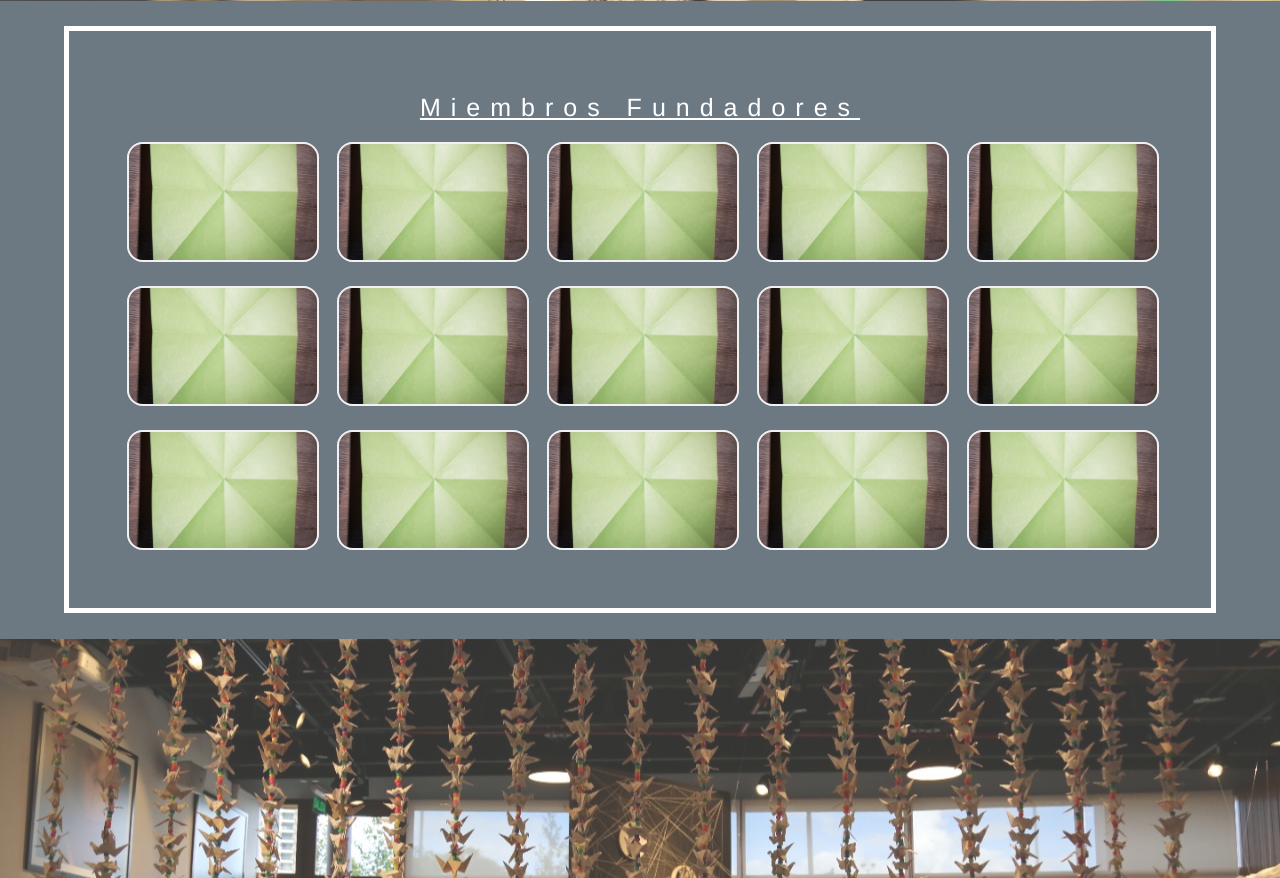
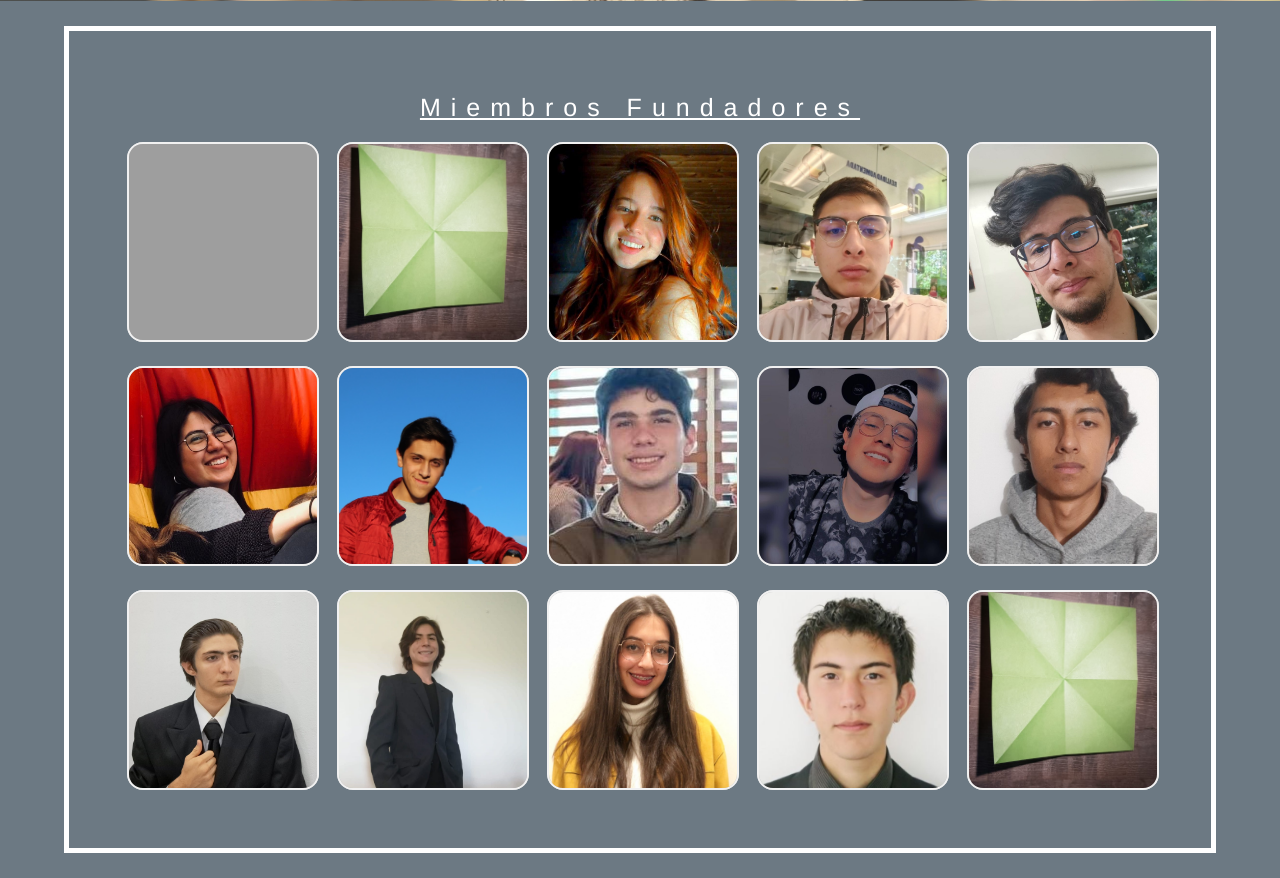
Before and after one commit to janayajoo/OrigamiSabana, a PHP site: page / in a window 1280 px wide. Shown: the part 4129-5007 px from the top of the page. Run offline with PHP 8.4, Linux system fonts and the light colour scheme; grey boxes are pictures that could not be loaded.

Commit message:
agregado de fotos p1

```diff
--- a/css/style.css
+++ b/css/style.css
@@ -153,7 +153,7 @@ nav ul li a {
 .flip-card {
     background-color: transparent;
     width: 15vw;
-    height: 15vh;
+    height: 25vh;
     /* border: 0.25vh solid #f1f1f1; */
     border-radius: 2vh;
     perspective: 1000px; /* Remove this if you don't want the 3D effect */
@@ -202,6 +202,7 @@ nav ul li a {
 
   /* Style the back side */
   .flip-card-back {
+    padding-top: 2vh;
     background-color: var(--color-white);
     color: var(--color-black);
     transform: rotateY(180deg);
--- a/index.html
+++ b/index.html
@@ -279,7 +279,7 @@
                 <div class="flip-card">
                   <div class="flip-card-inner">
                     <div class="flip-card-front">
-                      <img src="./img/paso1.jpeg" alt="Avatar" class="imgPeople">
+                      <img src="./img/Integrantes/" alt="Avatar" class="imgPeople">
                     </div>
                     <div class="flip-card-back">
                       <h5>John Doe</h5>
@@ -307,10 +307,10 @@
                   <div class="flip-card">
                     <div class="flip-card-inner">
                       <div class="flip-card-front">
-                        <img src="./img/paso1.jpeg" alt="Avatar" class="imgPeople">
+                        <img src="./img/Integrantes/Catalina Yepes.jpg" alt="Avatar" class="imgPeople">
                       </div>
                       <div class="flip-card-back">
-                        <h5>John Doe</h5>
+                        <h5>Catalina Yepes</h5>
                         <p>Architect & Engineer</p>
                       </div>
                     </div>
@@ -321,10 +321,10 @@
                   <div class="flip-card">
                     <div class="flip-card-inner">
                       <div class="flip-card-front">
-                        <img src="./img/paso1.jpeg" alt="Avatar" class="imgPeople">
+                        <img src="./img/Integrantes/Cristian Stevan Soto.jpg" alt="Avatar" class="imgPeople">
                       </div>
                       <div class="flip-card-back">
-                        <h5>John Doe</h5>
+                        <h5>Cristian Soto</h5>
                         <p>Architect & Engineer</p>
                       </div>
                     </div>
@@ -335,10 +335,10 @@
                   <div class="flip-card">
                     <div class="flip-card-inner">
                       <div class="flip-card-front">
-                        <img src="./img/paso1.jpeg" alt="Avatar" class="imgPeople">
+                        <img src="./img/Integrantes/David Alejandro Corzo.jpg" alt="Avatar" class="imgPeople">
                       </div>
                       <div class="flip-card-back">
-                        <h5>John Doe</h5>
+                        <h5>David Corzo</h5>
                         <p>Architect & Engineer</p>
                       </div>
                     </div>
@@ -349,10 +349,10 @@
                   <div class="flip-card">
                     <div class="flip-card-inner">
                       <div class="flip-card-front">
-                        <img src="./img/paso1.jpeg" alt="Avatar" class="imgPeople">
+                        <img src="./img/Integrantes/Elizabeth Anaya.jpg" alt="Avatar" class="imgPeople">
                       </div>
                       <div class="flip-card-back">
-                        <h5>John Doe</h5>
+                        <h5>Stephanie Anaya</h5>
                         <p>Architect & Engineer</p>
                       </div>
                     </div>
@@ -363,10 +363,10 @@
                   <div class="flip-card">
                     <div class="flip-card-inner">
                       <div class="flip-card-front">
-                        <img src="./img/paso1.jpeg" alt="Avatar" class="imgPeople">
+                        <img src="./img/Integrantes/Felipe Ballesteros.jpg" alt="Avatar" class="imgPeople">
                       </div>
                       <div class="flip-card-back">
-                        <h5>John Doe</h5>
+                        <h5>Felipe Ballesteros</h5>
                         <p>Architect & Engineer</p>
                       </div>
                     </div>
@@ -377,10 +377,10 @@
                   <div class="flip-card">
                     <div class="flip-card-inner">
                       <div class="flip-card-front">
-                        <img src="./img/paso1.jpeg" alt="Avatar" class="imgPeople">
+                        <img src="./img/Integrantes/Juan Diego Lemus.jpg" alt="Avatar" class="imgPeople">
                       </div>
                       <div class="flip-card-back">
-                        <h5>John Doe</h5>
+                        <h5>Juan Diego Lemus</h5>
                         <p>Architect & Engineer</p>
                       </div>
                     </div>
@@ -391,10 +391,10 @@
                   <div class="flip-card">
                     <div class="flip-card-inner">
                       <div class="flip-card-front">
-                        <img src="./img/paso1.jpeg" alt="Avatar" class="imgPeople">
+                        <img src="./img/Integrantes/Julian David Benavides.jpg" alt="Avatar" class="imgPeople">
                       </div>
                       <div class="flip-card-back">
-                        <h5>John Doe</h5>
+                        <h5>Julian Benavides</h5>
                         <p>Architect & Engineer</p>
                       </div>
                     </div>
@@ -405,10 +405,10 @@
                   <div class="flip-card">
                     <div class="flip-card-inner">
                       <div class="flip-card-front">
-                        <img src="./img/paso1.jpeg" alt="Avatar" class="imgPeople">
+                        <img src="./img/Integrantes/Manuel Paredes.jpg" alt="Avatar" class="imgPeople">
                       </div>
                       <div class="flip-card-back">
-                        <h5>John Doe</h5>
+                        <h5>Manuel Paredes</h5>
                         <p>Architect & Engineer</p>
                       </div>
                     </div>
@@ -419,10 +419,10 @@
                   <div class="flip-card">
                     <div class="flip-card-inner">
                       <div class="flip-card-front">
-                        <img src="./img/paso1.jpeg" alt="Avatar" class="imgPeople">
+                        <img src="./img/Integrantes/Martin Moog.jpg" alt="Avatar" class="imgPeople">
                       </div>
                       <div class="flip-card-back">
-                        <h5>John Doe</h5>
+                        <h5>Martin Moog</h5>
                         <p>Architect & Engineer</p>
                       </div>
                     </div>
@@ -433,10 +433,10 @@
                   <div class="flip-card">
                     <div class="flip-card-inner">
                       <div class="flip-card-front">
-                        <img src="./img/paso1.jpeg" alt="Avatar" class="imgPeople">
+                        <img src="./img/Integrantes/Santiago Romero.jpg" alt="Avatar" class="imgPeople">
                       </div>
                       <div class="flip-card-back">
-                        <h5>John Doe</h5>
+                        <h5>Santiago Romero</h5>
                         <p>Architect & Engineer</p>
                       </div>
                     </div>
@@ -447,10 +447,10 @@
                   <div class="flip-card">
                     <div class="flip-card-inner">
                       <div class="flip-card-front">
-                        <img src="./img/paso1.jpeg" alt="Avatar" class="imgPeople">
+                        <img src="./img/Integrantes/Sofia Coley.jpg" alt="Avatar" class="imgPeople">
                       </div>
                       <div class="flip-card-back">
-                        <h5>John Doe</h5>
+                        <h5>Sofia Coley</h5>
                         <p>Architect & Engineer</p>
                       </div>
                     </div>
@@ -461,10 +461,10 @@
                   <div class="flip-card">
                     <div class="flip-card-inner">
                       <div class="flip-card-front">
-                        <img src="./img/paso1.jpeg" alt="Avatar" class="imgPeople">
+                        <img src="./img/Integrantes/Jorge Anaya.jpeg" alt="Avatar" class="imgPeople">
                       </div>
                       <div class="flip-card-back">
-                        <h5>John Doe</h5>
+                        <h5>Jorge Anaya</h5>
                         <p>Architect & Engineer</p>
                       </div>
                     </div>
```
Also changed, not shown: img/Integrantes/Catalina Yepes.jpg (added), img/Integrantes/Cristian Stevan Soto.jpg (added), img/Integrantes/David Alejandro Corzo.jpg (added), img/Integrantes/Elizabeth Anaya.jpg (added), img/Integrantes/Felipe Ballesteros.jpg (added), img/Integrantes/Jorge Anaya.jpeg (added), img/Integrantes/Juan Diego Lemus.jpg (added), img/Integrantes/Julian David Benavides.jpg (added), img/Integrantes/Manuel Paredes.jpg (added), img/Integrantes/Martin Moog.jpg (added), img/Integrantes/Santiago Romero.jpg (added), img/Integrantes/Sofia Coley.jpg (added), 2 other files.
